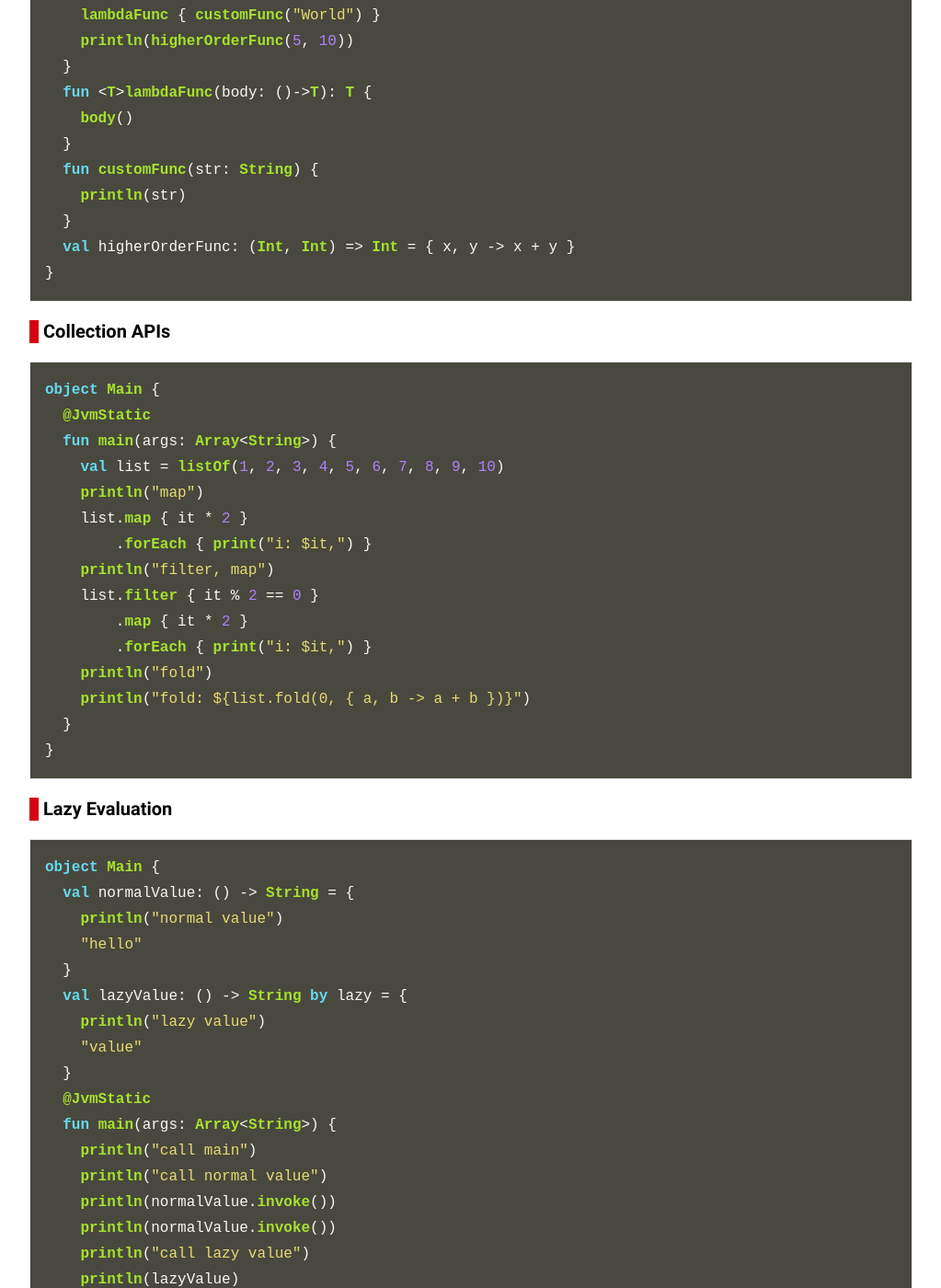
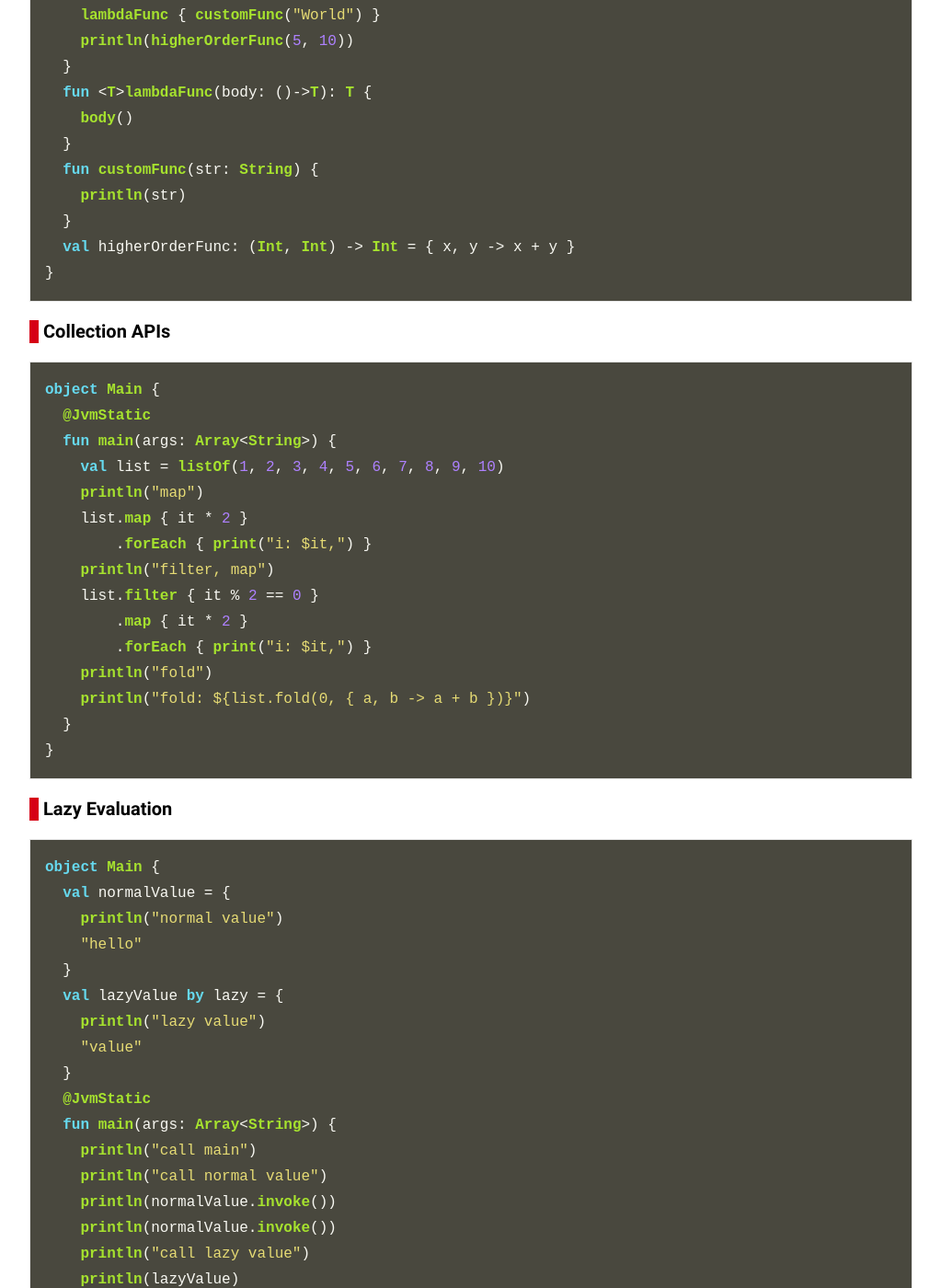
Before and after one commit to lezhin/lezhin.github.io, a Jekyll site: the page built from _posts/2017-06-01-kotlin-intro.md, in a window 1280 px wide and 1400 px high, scrolled down 1865 px. Shown: the whole window at 92% size, without its empty margins (128-1151 px from the left). Built offline with Jekyll 4.4.1, drawn with Linux system fonts in a browser that asks for light colours; nearby versions of some CDN libraries; some web fonts are replaced; our own code applies the rules of GitHub Pages for plain Markdown files; some of the changed text lies outside the part shown.

Commit message:
fix minor Kotlin typos

````diff
--- a/_posts/2017-06-01-kotlin-intro.md
+++ b/_posts/2017-06-01-kotlin-intro.md
@@ -64,7 +64,7 @@ object Main {
   fun customFunc(str: String) {
     println(str)
   }
-  val higherOrderFunc: (Int, Int) => Int = { x, y -> x + y }
+  val higherOrderFunc: (Int, Int) -> Int = { x, y -> x + y }
 }
 ```
 
@@ -92,11 +92,11 @@ object Main {
 
 ```kotlin
 object Main {
-  val normalValue: () -> String = {
+  val normalValue = {
     println("normal value")
     "hello"
   }
-  val lazyValue: () -> String by lazy = {
+  val lazyValue by lazy = {
     println("lazy value")
     "value"
   }
@@ -189,7 +189,7 @@ object Signleton {
 object Main {
   @JvmStatic
   fun main(args: Array<String>) {
-    println("hello".plusString("world"))
+    println("hello".plusString(" world"))
     println(5.add10())
   }
 }
````
Also changed, not shown: other parts of _posts/2017-06-01-kotlin-intro.md (+2 -2 lines).
